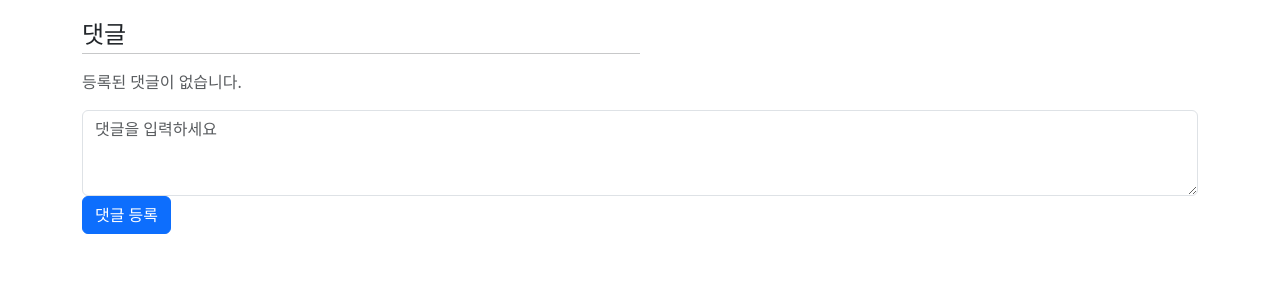
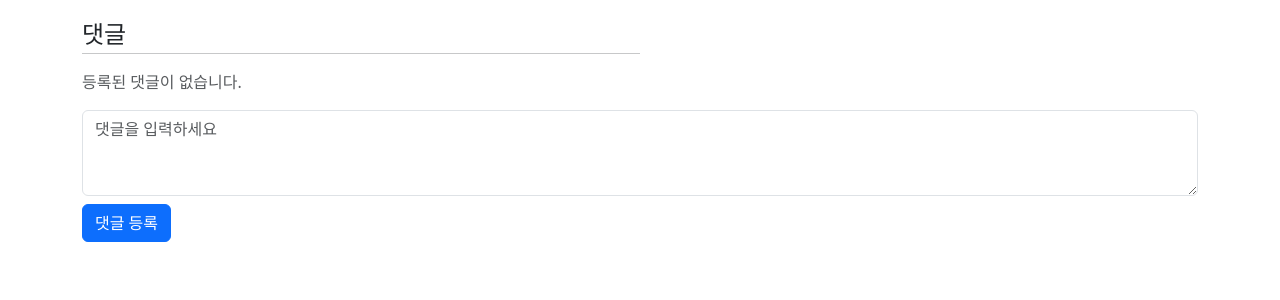
Before and after one commit to kgmyh/django-board, a Django app: template board/templates/board/post_detail.html in a window 1280 px wide. Shown: the part 236-536 px from the top of the page. Run offline with Django 3.2, Linux system fonts and the light colour scheme; the template is opened without the code that fills it, so the values that code supplies are empty; the visitor is signed in with stand-in values (Sample User, id 1); some libraries are stand-ins or nearby versions.

Commit message:
UI: add spacing between comment textarea and submit button (mt-2)

```diff
--- a/board/templates/board/post_detail.html
+++ b/board/templates/board/post_detail.html
@@ -61,7 +61,7 @@
   <div class="form-group">
     <textarea name="content" class="form-control" rows="3" placeholder="댓글을 입력하세요"></textarea>
   </div>
-  <button type="submit" class="btn btn-primary">댓글 등록</button>
+  <button type="submit" class="btn btn-primary mt-2">댓글 등록</button>
 </form>
 {% else %}
   <p class="text-muted">댓글 작성은 로그인 후 가능합니다.</p>
```
